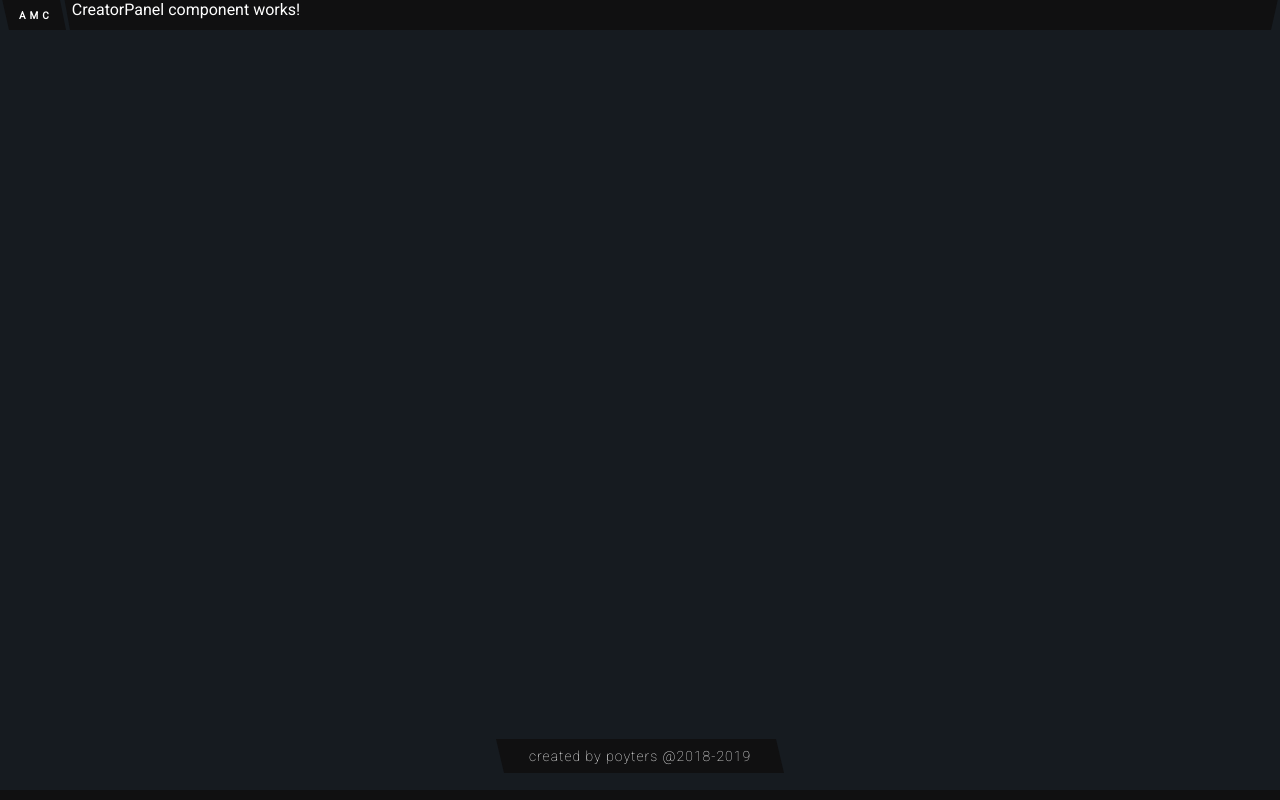
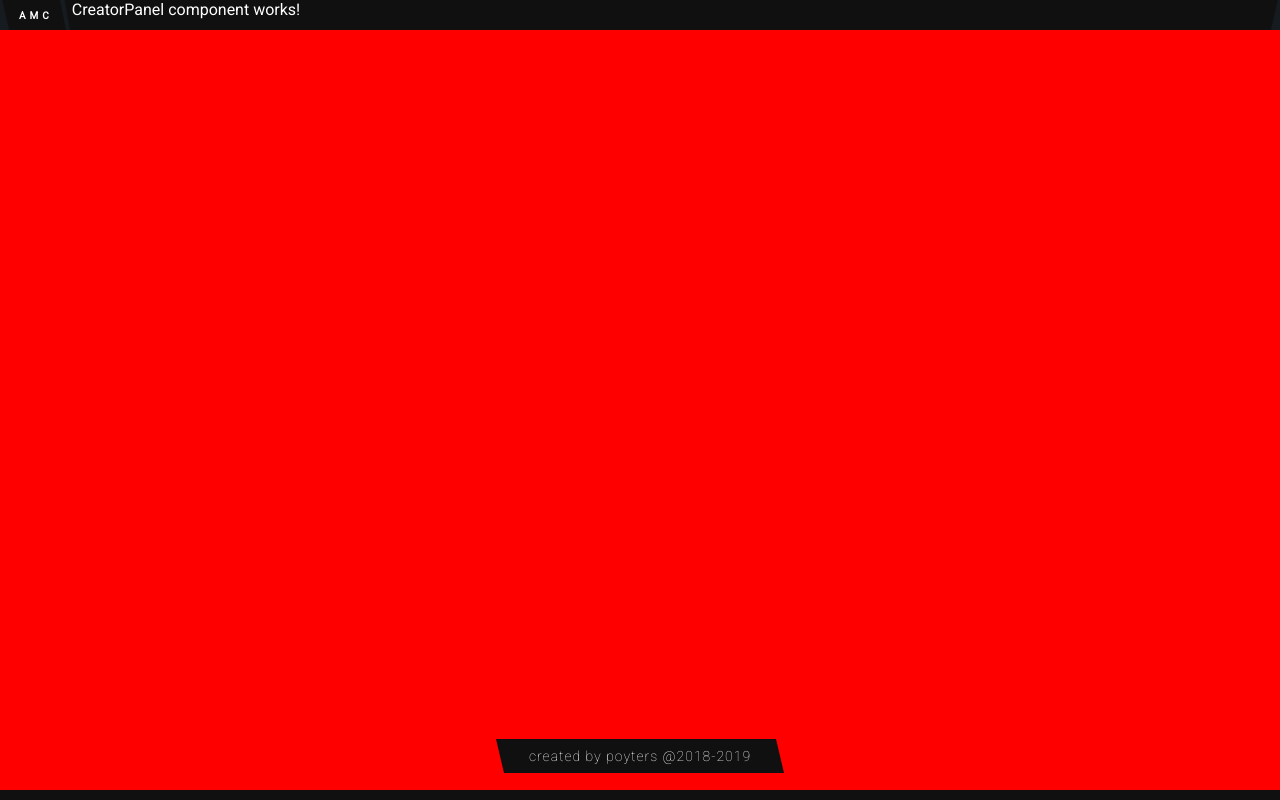
Before and after one commit to Poyters/angotia-world-creator, a React (Create React App) app: page /creator in a window 1280 px wide. Built offline with nearby package versions, Linux system fonts and the light colour scheme.

Commit message:
fix map styles

```diff
--- a/src/assets/styles/components/_creditsFooter.scss
+++ b/src/assets/styles/components/_creditsFooter.scss
@@ -1,6 +1,7 @@
 .creditsFooter {
 	position: absolute;
 	display: flex;
+	z-index: 10;
 	width: 100%;
 	left: 0;
 	bottom: 0;
--- a/src/assets/styles/components/creatorPanel/_creatorPanel.scss
+++ b/src/assets/styles/components/creatorPanel/_creatorPanel.scss
@@ -1,6 +1,7 @@
 .creatorPanel {
     display: flex;
     position: absolute;
+    z-index: 10;
     width: 100%;
     height: 30px;
 
--- a/src/assets/styles/components/map/_map.scss
+++ b/src/assets/styles/components/map/_map.scss
@@ -1,5 +1,6 @@
 .map {
     position: absolute;
+    z-index: 1;
 
     background: red;
 }
--- a/src/assets/styles/index.scss
+++ b/src/assets/styles/index.scss
@@ -14,3 +14,5 @@
 @import './components/entryPanel/entryPanel.scss';
 
 @import './components/creatorPanel/creatorPanel.scss';
+
+@import './components/map/map.scss';
```
